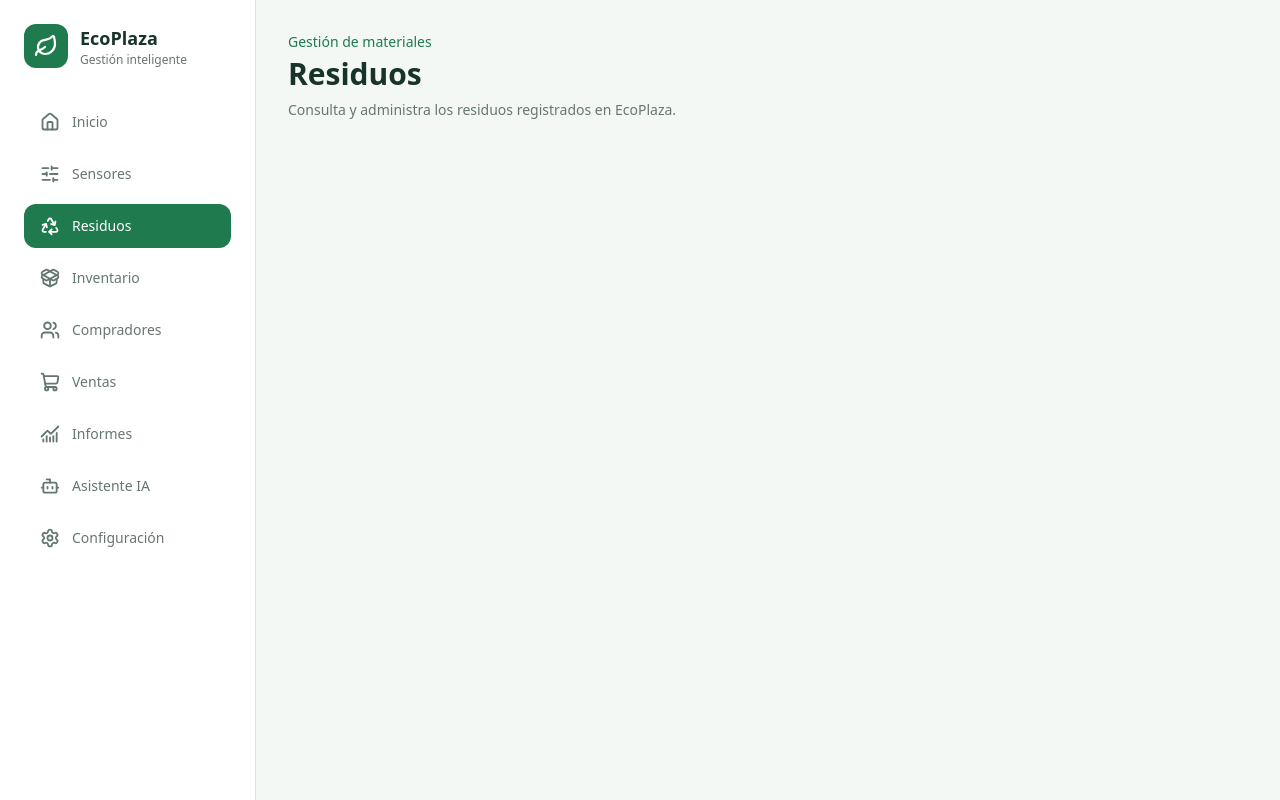
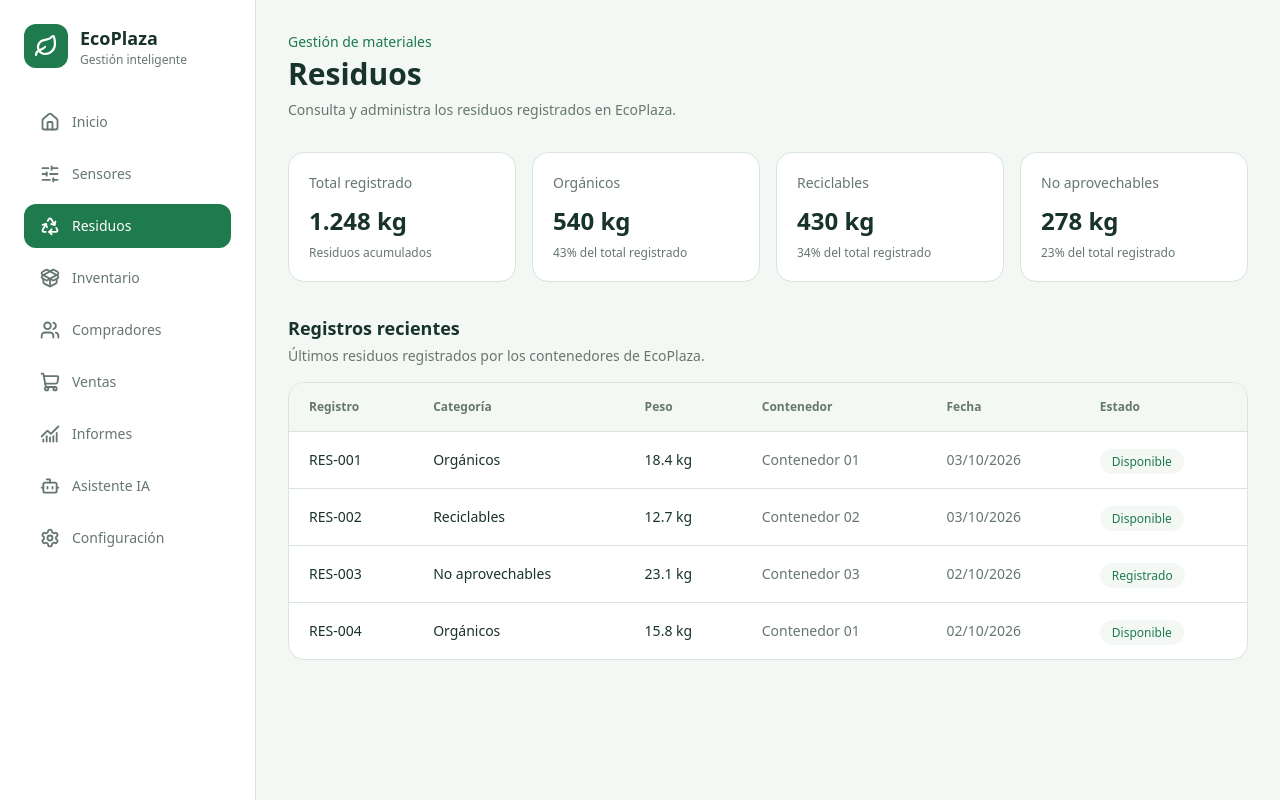
Before and after one commit to luis-sdiaz/ecoplaza-smart-waste-platform, a React (Vite) app in the folder frontend/: page /waste in a window 1280 px wide. Built offline with nearby package versions, Linux system fonts and the light colour scheme.

Commit message:
feat(frontend): expand waste management view

```diff
--- /dev/null
+++ b/frontend/src/components/WasteRecordTable.tsx
@@ -0,0 +1,77 @@
+interface WasteRecord {
+  id: string;
+  category: string;
+  weight: string;
+  container: string;
+  date: string;
+  status: string;
+}
+
+interface WasteRecordTableProps {
+  records: WasteRecord[];
+}
+
+function WasteRecordTable({ records }: WasteRecordTableProps) {
+  return (
+    <div className="overflow-hidden rounded-2xl border border-ecoplaza-border bg-ecoplaza-surface">
+      <table className="w-full">
+        <thead className="bg-ecoplaza-background">
+          <tr>
+            <th className="px-5 py-4 text-left text-xs font-semibold text-ecoplaza-text-muted">
+              Registro
+            </th>
+            <th className="px-5 py-4 text-left text-xs font-semibold text-ecoplaza-text-muted">
+              Categoría
+            </th>
+            <th className="px-5 py-4 text-left text-xs font-semibold text-ecoplaza-text-muted">
+              Peso
+            </th>
+            <th className="px-5 py-4 text-left text-xs font-semibold text-ecoplaza-text-muted">
+              Contenedor
+            </th>
+            <th className="px-5 py-4 text-left text-xs font-semibold text-ecoplaza-text-muted">
+              Fecha
+            </th>
+            <th className="px-5 py-4 text-left text-xs font-semibold text-ecoplaza-text-muted">
+              Estado
+            </th>
+          </tr>
+        </thead>
+
+        <tbody>
+          {records.map((record) => (
+            <tr key={record.id} className="border-t border-ecoplaza-border">
+              <td className="px-5 py-4 text-sm font-medium text-ecoplaza-text">
+                {record.id}
+              </td>
+
+              <td className="px-5 py-4 text-sm text-ecoplaza-text">
+                {record.category}
+              </td>
+
+              <td className="px-5 py-4 text-sm text-ecoplaza-text">
+                {record.weight}
+              </td>
+
+              <td className="px-5 py-4 text-sm text-ecoplaza-text-muted">
+                {record.container}
+              </td>
+
+              <td className="px-5 py-4 text-sm text-ecoplaza-text-muted">
+                {record.date}
+              </td>
+
+              <td className="px-5 py-4">
+                <span className="rounded-full bg-ecoplaza-background px-3 py-1 text-xs font-medium text-ecoplaza-primary">
+                  {record.status}
+                </span>
+              </td>
+            </tr>
+          ))}
+        </tbody>
+      </table>
+    </div>
+  );
+}
+
+export default WasteRecordTable;
--- a/frontend/src/pages/WastePage.tsx
+++ b/frontend/src/pages/WastePage.tsx
@@ -1,5 +1,41 @@
+import MetricCard from "../components/MetricCard";
 import PageHeader from "../components/PageHeader";
+import WasteRecordTable from "../components/WasteRecordTable";
 
+const wasteRecords = [
+  {
+    id: "RES-001",
+    category: "Orgánicos",
+    weight: "18.4 kg",
+    container: "Contenedor 01",
+    date: "03/10/2026",
+    status: "Disponible",
+  },
+  {
+    id: "RES-002",
+    category: "Reciclables",
+    weight: "12.7 kg",
+    container: "Contenedor 02",
+    date: "03/10/2026",
+    status: "Disponible",
+  },
+  {
+    id: "RES-003",
+    category: "No aprovechables",
+    weight: "23.1 kg",
+    container: "Contenedor 03",
+    date: "02/10/2026",
+    status: "Registrado",
+  },
+  {
+    id: "RES-004",
+    category: "Orgánicos",
+    weight: "15.8 kg",
+    container: "Contenedor 01",
+    date: "02/10/2026",
+    status: "Disponible",
+  },
+];
 function WastePage() {
   return (
     <section className="p-8">
@@ -8,6 +44,47 @@ function WastePage() {
         title="Residuos"
         description="Consulta y administra los residuos registrados en EcoPlaza."
       />
+
+      <div className="mt-8 grid grid-cols-4 gap-4">
+        <MetricCard
+          title="Total registrado"
+          value="1.248 kg"
+          description="Residuos acumulados"
+        />
+
+        <MetricCard
+          title="Orgánicos"
+          value="540 kg"
+          description="43% del total registrado"
+        />
+
+        <MetricCard
+          title="Reciclables"
+          value="430 kg"
+          description="34% del total registrado"
+        />
+
+        <MetricCard
+          title="No aprovechables"
+          value="278 kg"
+          description="23% del total registrado"
+        />
+      </div>
+      <div className="mt-8">
+        <div>
+          <h2 className="text-lg font-semibold text-ecoplaza-text">
+            Registros recientes
+          </h2>
+
+          <p className="mt-1 text-sm text-ecoplaza-text-muted">
+            Últimos residuos registrados por los contenedores de EcoPlaza.
+          </p>
+        </div>
+
+        <div className="mt-4">
+          <WasteRecordTable records={wasteRecords} />
+        </div>
+      </div>
     </section>
   );
 }
```
